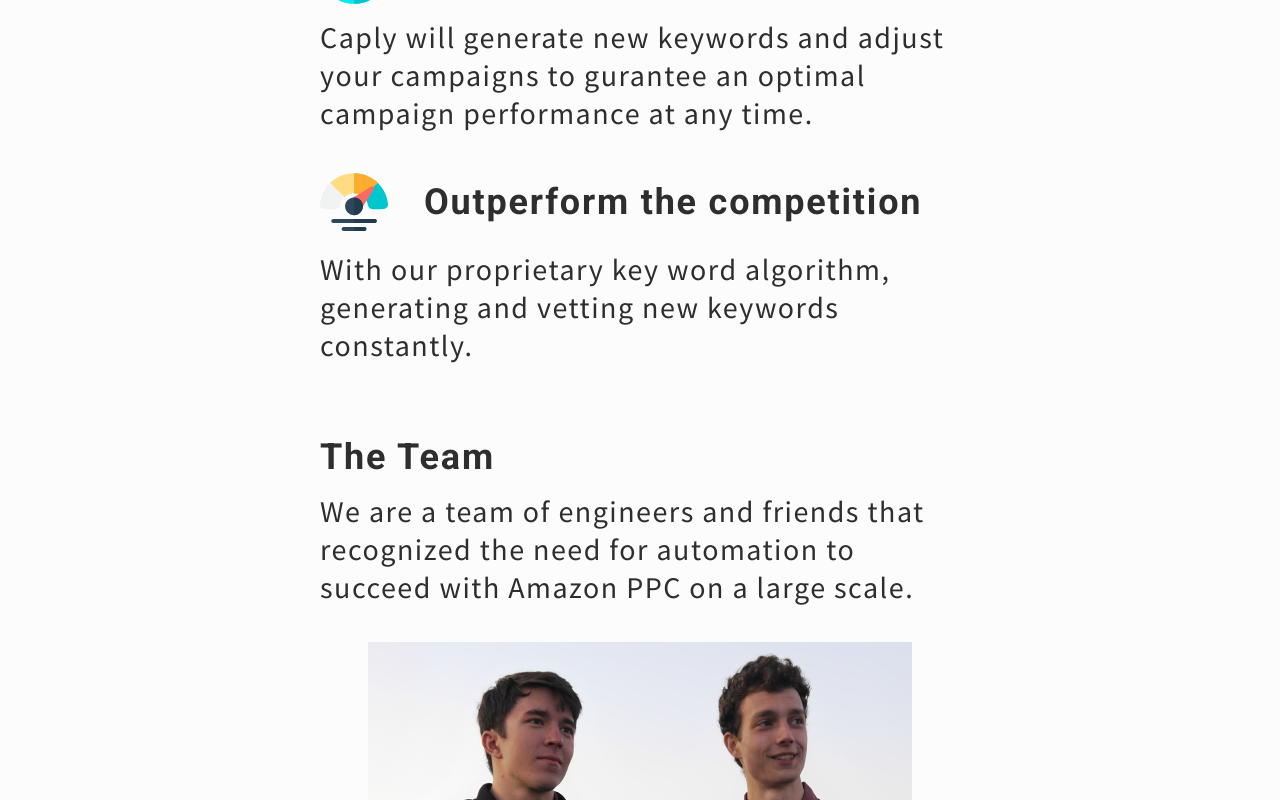
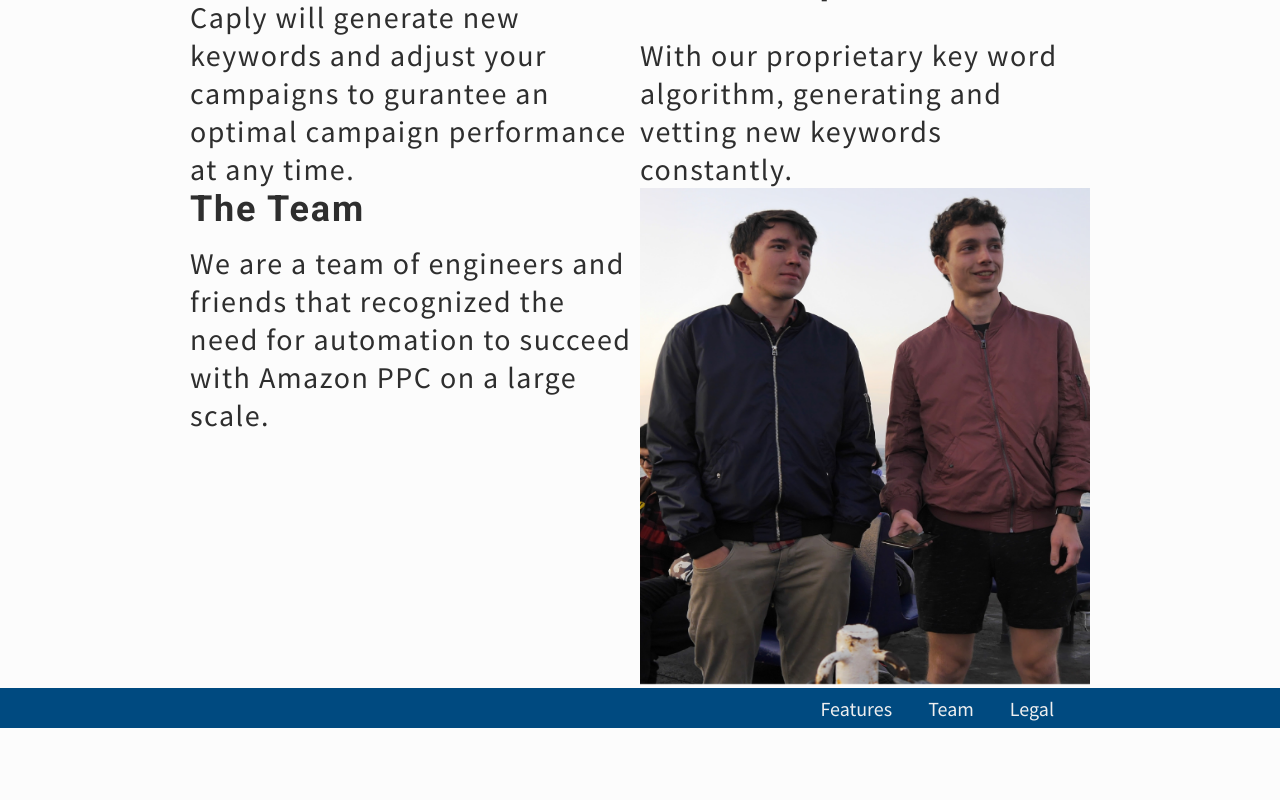
Before and after one commit to larsnolden/caply_splashpage, a React (Create React App) app: page / in a window 1280 px wide. Shown: the part 900-1700 px from the top of the page. After the commit the page ends 1628 px from the top, so only its background shows below. Built offline with nearby package versions, Linux system fonts and the light colour scheme.

Commit message:
new FlexBox Model

```diff
--- a/src/views/Splashpage/Features.js
+++ b/src/views/Splashpage/Features.js
@@ -5,40 +5,25 @@ import { ReactComponent as AlwaysOnIcon } from 'icons/Clockwise.svg';
 import { ReactComponent as SpeedometerIcon } from 'icons/Speedometer.svg';
 
 const Wrapper = styled.div`
-  max-width: 1920px;
-  margin: 0 auto;
-`;
-
-const Container = styled.div`
-  width: 100%;
   display: flex;
   flex-direction: row;
+  justify-content: space-around;
   flex-wrap: wrap;
-  justify-content: space-around;
-`;
-
-const HalfContainer = styled.div`
-  display: flex;
-  justify-content: center;
-  align-items: center;
-  flex-basis: 50%;
-  @media screen and (max-width: 1300px) {
-    flex-basis: 100%
-  }
+  align-self: center;
+  max-width: 900px;
+  flex-grow: 1;
 `;
 
 const Feature = styled.div`
-  align-items: flex-start;
-  align-content: flex-start;
-  justify-content: flex-start;
-  max-width: 640px;
-
-  @media screen and (max-width: 1300px) {
-    margin-top: 36px;
-  }
+  display: flex;
+  flex-direction: column;
+  flex-basis: 200px;
+  flex-shrink: 0;
+  flex-grow: 1;
 `;
 
 const FeatureHeading = styled.div`
+  flex-grow: 1;
   font-family: Roboto;
   font-style: normal;
   font-weight: bold;
@@ -64,7 +49,7 @@ const HeadingIconContainer = styled.div`
   display: flex;
   flex-direction: row;
   justify-content: flex-start;
-  height: 68px;
+  flex-grow: 1;
   align-items: center;
 `;
 
@@ -80,8 +65,6 @@ const IconContainer = styled.div`
 
 export default () =>
   <Wrapper>
-    <Container>
-      <HalfContainer>
         <Feature>
           <HeadingIconContainer>
             <IconContainer>
@@ -95,8 +78,6 @@ export default () =>
             Caply will generate new keywords and adjust your campaigns to gurantee an optimal campaign performance at any time.
           </FeatureText>
         </Feature>
-      </HalfContainer>
-      <HalfContainer>
         <Feature>
           <HeadingIconContainer>
             <IconContainer>
@@ -110,7 +91,5 @@ export default () =>
             With our proprietary key word algorithm, generating and vetting new keywords constantly.
           </FeatureText>
         </Feature>
-      </HalfContainer>
-    </Container>
   </Wrapper>
 ;
--- a/src/views/Splashpage/Footer.js
+++ b/src/views/Splashpage/Footer.js
@@ -1,58 +1,73 @@
 import React from 'react';
 import styled from '@emotion/styled';
 
+import styles from 'style_variables';
 import ButtonTertiary from 'components/ButtonTertiary';
+
+const Wrapper = styled.div`
+  background: #004A80;
+  display: flex;
+  flex-direction: column;
+  width: 100%;
+  flex-basis: 40px;
+  justify-content: center;
+  align-items: center;
+
+  @media screen and (max-width: 900px) {
+    flex-basis: 105px;
+  }
+`;
 
 const Container = styled.div`
   display: flex;
-  max-width: 1920px;
-  flex-basis: 50%;
-  justify-content: center;
+  flex-direction: row;
+  flex-wrap: wrap;
+  max-width: 900px;
+  width: 100%;
+  justify-content: flex-end;
 
-  @media screen and (max-width: 1300px) {
-    flex-basis: 100%;
+  @media screen and (max-width: 900px) {
+    flex-direction: column;
+    justify-content: space-around;
+    padding: 10px 0 10px 0;
+    align-items: center;
   }
 `;
 
-const Wrapper = styled.div`
-  width: 100%;
-  height: 100px;
-  background: #004A80;
-  display: flex;
-  justify-content: flex-end;
-`;
+const FooterItem = styled.div`
+  margin-right: 36px;
+
+  @media screen and (max-width: 900px) {
+    display: flex;
+    flex-basis: 100%;
+    margin: 0;
+  }
+  `;
 
 const ButtonTertiaryStyled = styled(ButtonTertiary)`
-  margin-left: 36px;
   color: #EFEFEF;
-`;
-
-const ButtonContainer = styled.div`
-  display: flex;
-  flex-direction: row;
-  justify-content: flex-end;
-  align-items: center;
-  flex-basis: 50%;
-
-  @media screen and (max-width: 1300px) {
-    flex-direction: column;
-  }
+  font-size:  ${styles.font_size[3]}px;
+  font-weight: normal;
 `;
 
 export default () =>
   <Wrapper>
     <Container>
-      <ButtonContainer>
+      <FooterItem>
         <ButtonTertiaryStyled>
           Features
-          </ButtonTertiaryStyled>
+            </ButtonTertiaryStyled>
+      </FooterItem>
+      <FooterItem>
         <ButtonTertiaryStyled>
           Team
-          </ButtonTertiaryStyled>
+            </ButtonTertiaryStyled>
+      </FooterItem>
+      <FooterItem>
         <ButtonTertiaryStyled>
           Legal
-          </ButtonTertiaryStyled>
-      </ButtonContainer>
+            </ButtonTertiaryStyled>
+      </FooterItem>
     </Container>
   </Wrapper>
   ;
--- a/src/views/Splashpage/Hero.js
+++ b/src/views/Splashpage/Hero.js
@@ -6,14 +6,13 @@ import styles from 'style_variables';
 
 const Wrapper = styled.div`
   display: flex;
-  flex-direction: column;
-  font-family: Roboto;
+  flex-direction: row;
   justify-content: center;
   align-items: center;
-  height: 100vh;
-  width: 100%;
+  flex-basis: 100vh;
+  font-family: Roboto;
   background: linear-gradient(180deg, #B0DEFF 0%, rgba(254, 243, 207, 0.01) 100%);
-`;
+  `;
 
 const Content = styled.div`
   max-width: 768px;
--- a/src/views/Splashpage/Navigation.js
+++ b/src/views/Splashpage/Navigation.js
@@ -17,16 +17,19 @@ const Wrapper = styled.div`
   background: ${props => props.showBackground ? 'rgba(256, 256, 256, 1) ' : 'rgba(256, 256, 256, 0)'} ;
   transition: background .1s linear,  box-shadow .1s linear;
   box-shadow:  ${props => props.showBackground ? '0px 3px 6px rgba(0, 0, 0, 0.1), 0px 10px 20px rgba(0, 0, 0, 0.15) ': 'none'};
-`;
+  @media screen and (max-width: 900px) {
+    display: none;
+  }
+  `;
 
 const ButtonContainer = styled.div`
   display: flex;
   margin: 20px 20px 20px 0;
   align-items: center;
-  @media screen and (max-width: 1200px) {
+  @media screen and (max-width: 900px) {
     flex-direction: column;
     justify-items: center;
-    margin: 0;
+    margin: 20px 0 0 0;
     width: 100%;
   }
 `;
@@ -35,8 +38,8 @@ const ButtonPrimaryStyled = styled(ButtonPrimary)`
   width: ${styles.width[4]}px;
   margin-left: 91px;
   height: 40px;
-  @media screen and (max-width: 1200px) {
-    margin: 0;
+  @media screen and (max-width: 900px) {
+    margin:  0 0 20px 0;
   }
 `;
 
@@ -44,13 +47,14 @@ const ButtonTertiaryStyled = styled(ButtonTertiary)`
   margin-left: 91px;
   font-size: ${styles.font_size[4]}px;
   color: ${styles.neutral_color[6]};
-  @media screen and (max-width: 1200px) {
+  @media screen and (max-width: 900px) {
     margin: 0;
   }
 `;
 
 export default () => {
-  const [showBackground, setBackground] = useState(false)
+  const isMobile = window.innerWidth <= 900;
+  const [showBackground, setBackground] = useState(isMobile ? true : false)
 
   function handleScroll() {
     const threshold = 100;
@@ -59,8 +63,10 @@ export default () => {
   }
 
   useLayoutEffect(() => {
-    window.addEventListener('scroll', handleScroll);
-    return () => window.removeEventListener('scroll', handleScroll);
+    if(!isMobile) {
+      window.addEventListener('scroll', handleScroll);
+      return () => window.removeEventListener('scroll', handleScroll);
+    }
   });
 
   return (
--- a/src/views/Splashpage/TheTeam.js
+++ b/src/views/Splashpage/TheTeam.js
@@ -4,19 +4,20 @@ import styled from '@emotion/styled';
 const TeamPictureUrl = '/media/team.png';
 
 const Wrapper = styled.div`
-  max-width: 1920px;
-  margin: 109px auto;
-  @media screen and (max-width: 1300px) {
-    margin-top: 36px;
-  }
+  display: flex;
+  flex-direction: row;
+  justify-content: space-around;
+  flex-wrap: wrap;
+  align-self: center;
+  max-width: 900px;
 `;
 
-const Container = styled.div`
-  min-height: 800px;
+const Item = styled.div`
   display: flex;
-  flex-direction: row;
-  flex-wrap: wrap;
-  justify-content: center;
+  flex-direction: column;
+  flex-basis: 200px;
+  flex-shrink: 0;
+  flex-grow: 1;
 `;
 
 const FeatureHeading = styled.div`
@@ -40,51 +41,26 @@ const FeatureText = styled.div`
   margin-top: 14px;
 `;
 
-const HalfContainer = styled.div`
-  display: flex;
-  justify-content: center;
-  align-items: center;
-  flex-basis: 50%;
-  @media screen and (max-width: 1300px) {
-    flex-basis: 100%
-  }
-`;
-
-const TextContainer = styled.div`
-  display: flex;
-  flex-direction: column;
-  justify-content: flex-start;
-  max-width: 640px;
-  @media screen and (max-width: 1300px) {
-    margin-top: 36px;
-  }
-`;
-
 const TeamPicture = styled.img`
+  display: block;
+  max-width: 500px;
+  max-height: 500px;
   width: 100%;
-  max-width: 544px;
-  display: block;
-  @media screen and (max-width: 1300px) {
-    margin-top: 36px;
-  }
+  height: auto;
 `;
 
 export default () =>
 <Wrapper>
-  <Container>
-    <HalfContainer>
-      <TextContainer>
+    <Item>
         <FeatureHeading>
           The Team
         </FeatureHeading>
         <FeatureText>
           We are a team of engineers and friends that recognized the need for automation to succeed with Amazon PPC on a large scale.
         </FeatureText>
-      </TextContainer>
-    </HalfContainer>
-    <HalfContainer>
-        <TeamPicture src={TeamPictureUrl}/>
-    </HalfContainer>
-  </Container>
+    </Item>
+    <Item>
+      <TeamPicture src={TeamPictureUrl}/>
+    </Item>
 </Wrapper>
 ;
--- a/src/views/Splashpage/index.js
+++ b/src/views/Splashpage/index.js
@@ -8,6 +8,8 @@ import Footer from './Footer';
 import Navigation from './Navigation';
 
 const Wrapper = styled.div`
+  display: flex;
+  flex-direction: column;
 `;
 
 export default () =>
```
